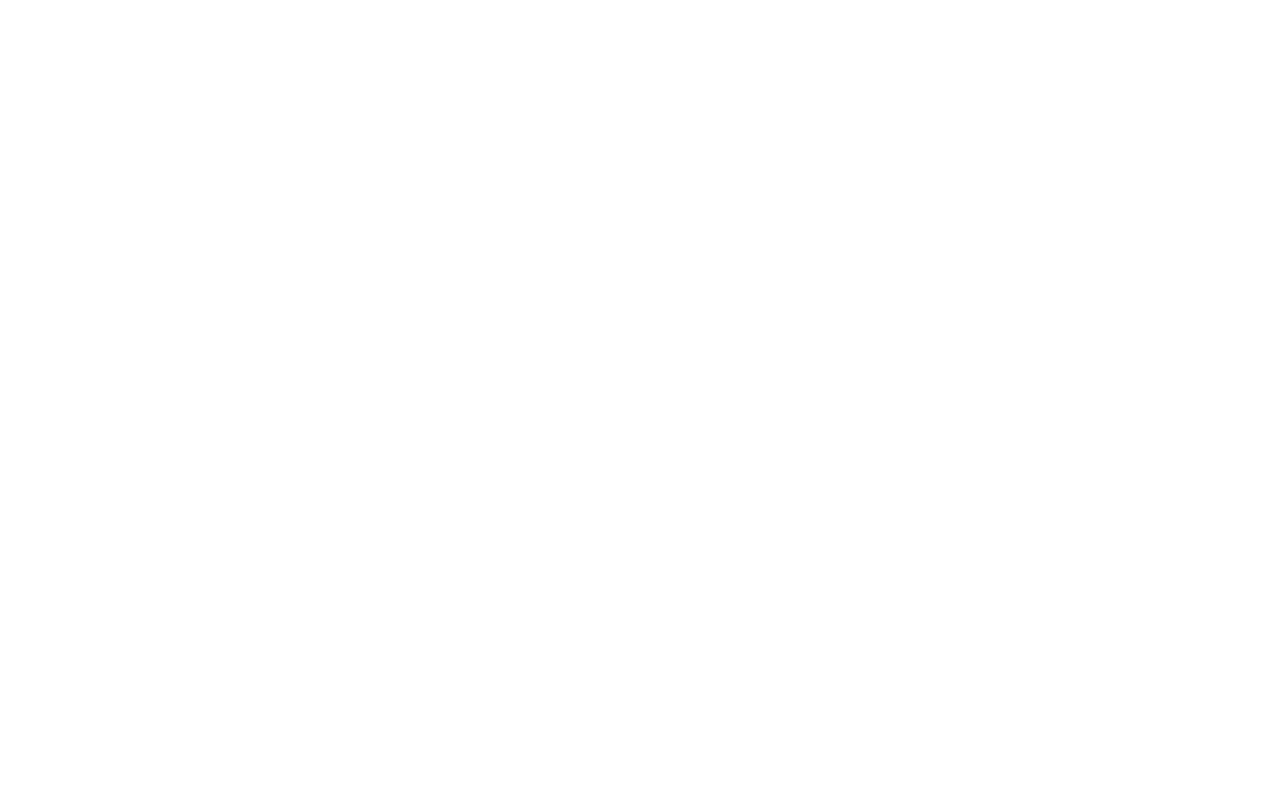
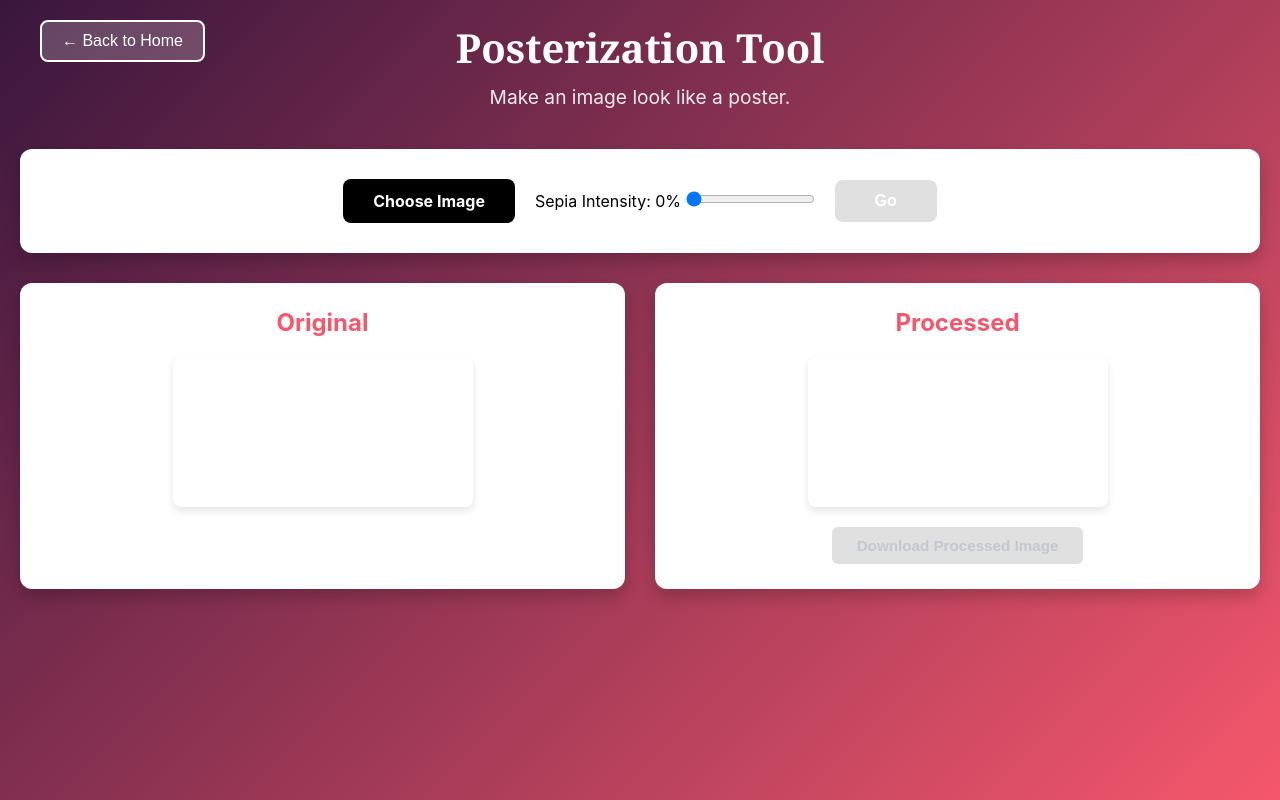
Before and after one commit to Solarific/ImageProcessor, a React (Create React App) app: page /sepia in a window 1280 px wide. Before the commit this address had no page. Built offline with nearby package versions, Linux system fonts and the light colour scheme.

Commit message:
Implemented sepia filter

```diff
--- a/src/App.js
+++ b/src/App.js
@@ -7,6 +7,7 @@
 import Contrast from './pages/Contrast';
 import Brightness from './pages/Brightness';
 import Posterize from './pages/Posterize';
+import Sepia from './pages/Sepia';
 
 import './App.css';
 import Sharpening from './pages/Sharpening';
@@ -24,6 +25,7 @@
           <Route path="/Sharpening" element={<Sharpening />} />
           <Route path="/Contrast" element={<Contrast />} />
           <Route path="/posterize" element={<Posterize />} />
+          <Route path="/sepia" element={<Sepia />} />
         </Routes>
       </div>
     </Router>
--- a/src/pages/Home.js
+++ b/src/pages/Home.js
@@ -62,6 +62,13 @@
             <div className="tool-icon">🌓</div>
             <h3>Posterize</h3>
             <p>Make an image into a poster.</p>
+            <button className="tool-button">Open Tool</button>
+          </div>
+
+                    <div className="tool-card" onClick={() => navigate('/sepia')}>
+            <div className="tool-icon">🌓</div>
+            <h3>Sepia</h3>
+            <p>Apply a sepia tone to an image</p>
             <button className="tool-button">Open Tool</button>
           </div>
         </div>
--- /dev/null
+++ b/src/pages/Sepia.css
@@ -0,0 +1,182 @@
+.sepia-container {
+    min-height: 100vh;
+    background: linear-gradient(135deg, #39163d 0%, #f5576c 100%);
+    padding: 20px;
+}
+
+.tool-header {
+    text-align: center;
+    color: white;
+    margin-bottom: 40px;
+    position: relative;
+}
+
+.back-button {
+    position: absolute;
+    left: 20px;
+    top: 0;
+    background: rgba(255, 255, 255, 0.2);
+    color: white;
+    border: 2px solid white;
+    padding: 10px 20px;
+    border-radius: 8px;
+    font-size: 1rem;
+    cursor: pointer;
+    transition: all 0.3s ease;
+}
+
+.back-button:hover {
+    background: rgba(255, 255, 255, 0.3);
+    transform: translateX(-5px);
+}
+
+.tool-header h1 {
+    font-size: 2.5rem;
+    margin-bottom: 10px;
+}
+
+.tool-header p {
+    font-size: 1.2rem;
+    opacity: 0.9;
+}
+
+.tool-content {
+    max-width: 1400px;
+    margin: 0 auto;
+}
+
+.sepia-container .upload-controls {
+    background: white;
+    padding: 30px;
+    border-radius: 12px;
+    box-shadow: 0 8px 16px rgba(0, 0, 0, 0.2);
+    margin-bottom: 30px;
+    display: flex;
+    flex-wrap: wrap;
+    gap: 20px;
+    align-items: center;
+    justify-content: center;
+}
+
+input[type="file"] {
+    display: none;
+}
+
+.sepia-container .upload-controls .custom-file-upload {
+    display: inline-block;
+    padding: 12px 30px;
+    cursor: pointer;
+    background: black;
+    color: white;
+    border-radius: 8px;
+    font-weight: bold;
+    font-size: 1rem;
+    transition: all 0.3s ease;
+}
+
+.custom-file-upload:hover {
+    transform: translateY(-2px);
+    box-shadow: 0 6px 12px rgba(240, 147, 251, 0.4);
+}
+
+.detection-controls {
+    display: flex;
+    gap: 15px;
+    align-items: center;
+    flex-wrap: wrap;
+}
+
+.detection-controls label {
+    font-weight: 600;
+    color: #333;
+    font-size: 1.1rem;
+}
+
+.detection-controls select {
+    padding: 10px 15px;
+    border: 2px solid #f093fb;
+    border-radius: 6px;
+    font-size: 1rem;
+    outline: none;
+    cursor: pointer;
+    background: white;
+}
+
+.go-button {
+    background: #10b981;
+    color: white;
+    border: none;
+    padding: 12px 40px;
+    border-radius: 8px;
+    font-size: 1rem;
+    font-weight: bold;
+    cursor: pointer;
+    transition: all 0.3s ease;
+}
+
+.go-button:hover {
+    background: #059669;
+    transform: scale(1.05);
+}
+
+.images-container {
+    display: grid;
+    grid-template-columns: repeat(auto-fit, minmax(400px, 1fr));
+    gap: 30px;
+}
+
+.image-box {
+    background: white;
+    padding: 25px;
+    border-radius: 12px;
+    box-shadow: 0 8px 16px rgba(0, 0, 0, 0.2);
+    text-align: center;
+}
+
+.image-box h3 {
+    color: #f5576c;
+    font-size: 1.5rem;
+    margin-bottom: 20px;
+}
+
+.image-box canvas {
+    display: block;
+    max-width: 100%;
+    height: auto;
+    border-radius: 8px;
+    margin: 0 auto 20px;
+    box-shadow: 0 4px 8px rgba(0, 0, 0, 0.1);
+}
+
+.download-button {
+    background: #f093fb;
+    color: white;
+    border: none;
+    padding: 10px 25px;
+    border-radius: 6px;
+    font-size: 0.95rem;
+    font-weight: 600;
+    cursor: pointer;
+    transition: all 0.3s ease;
+}
+
+.download-button:hover {
+    background: #f5576c;
+    transform: translateY(-2px);
+}
+
+@media (max-width: 768px) {
+    .back-button {
+        position: static;
+        margin-bottom: 20px;
+    }
+
+    .images-container {
+        grid-template-columns: 1fr;
+    }
+}
+
+.brightness-container {
+    min-height: 15%;
+    padding: 20px;
+}
--- a/src/pages/Posterize.js
+++ b/src/pages/Sepia.js
@@ -1,8 +1,8 @@
 import React, { useEffect, useRef, useState } from "react";
 import { useNavigate } from "react-router-dom";
-import "./Posterize.css";
+import "./Sepia.css";
 
-export default function Posterize() {
+export default function Sepia() {
     const navigate = useNavigate();
 
     const originalCanvasRef = useRef(null);
@@ -10,7 +10,7 @@
 
     const [imageSrc, setImageSrc] = useState(null);
     const [hasProcessed, setHasProcessed] = useState(false);
-    //const [brightenPct, setBrightenPct] = useState(0); // -100 to 100
+    const [sepiaPct, setSepiaPct] = useState(0); // 0-100
 
     const MAX_W = 800;
     const MAX_H = 600;
@@ -29,6 +29,16 @@
         ctx.drawImage(img, 0, 0, width, height);
     };
 
+       const clampSepia = (n) => {
+        if (Number.isNaN(n) || n < 1) return 1;
+        if (n > 100) return 100;
+        return n;
+    };
+
+        const handleSepiaInput = (e) => {
+        const v = clampSepia(parseInt(e.target.value, 10));
+        setSepiaPct(v);
+    };
 
     // ---------- Actions ----------
     const handleImageUpload = (e) => {
@@ -67,38 +77,25 @@
         const height = srcCanvas.height;
 
         const outData = new ImageData(width, height);
-        for (let i = 0, j = 0; i < srcData.data.length; i += 4, j++) {
-            // get brightness value
-            // r + g + b / 3
-            const brightness = (srcData.data[i] + srcData.data[i + 1] + srcData.data[i + 2]) / 3;
+        for (let i = 0; i < srcData.data.length; i += 4) {
+            const t = sepiaPct / 100;
+            const r = srcData.data[i];
+            const g = srcData.data[i + 1];
+            const b = srcData.data[i + 2];
 
-            if (brightness === 0) {
-                outData.data[i] = 0;
-                outData.data[i + 1] = 0;
-                outData.data[i + 2] = 0;
-            }
-            else if (brightness <= 92) {
-                outData.data[i] = 102;
-                outData.data[i + 1] = 0;
-                outData.data[i + 2] = 102;
-            }
-            else if (brightness <= 135) {
-                outData.data[i] = 0;
-                outData.data[i + 1] = 128;
-                outData.data[i + 2] = 255;
-            }
-            else if (brightness <= 180) {
-                outData.data[i] = 178;
-                outData.data[i + 1] = 255;
-                outData.data[i + 2] = 102;
-            }
-            else {
-                outData.data[i] = 255;
-                outData.data[i + 1] = 205;
-                outData.data[i + 2] = 205;
-            }
+        // Reference: https://stackoverflow.com/questions/1061093/how-is-a-sepia-tone-created
+            let or = 0.393 * r + 0.769 * g + 0.189 * b;
+            let og = 0.349 * r + 0.686 * g + 0.168 * b;
+            let ob = 0.272 * r + 0.534 * g + 0.131 * b;
+
+            or = Math.min(255, Math.max(0, or));
+            og = Math.min(255, Math.max(0, og));
+            ob = Math.min(255, Math.max(0, ob));
+            outData.data[i]     = r * (1-t) + or * t;
+            outData.data[i + 1] = g * (1-t) + og * t;
+            outData.data[i + 2] = b * (1-t) + ob * t;
             outData.data[i + 3] = 255;
-        }
+}
 
         dctx.putImageData(outData, 0, 0);
         setHasProcessed(true);
@@ -112,7 +109,7 @@
                 const url = URL.createObjectURL(blob);
                 const a = document.createElement("a");
                 a.href = url;
-                a.download = "brightened-image.png";
+                a.download = "sepia-image.png";
                 a.click();
                 URL.revokeObjectURL(url);
             });
@@ -120,7 +117,7 @@
             const url = canvas.toDataURL("image/png");
             const a = document.createElement("a");
             a.href = url;
-            a.download = "posterize-image.png";
+            a.download = "sepia-image.png";
             a.click();
         }
     };
@@ -146,7 +143,7 @@
     }, [imageSrc]);
 
     return (
-        <div className="posterize-container">
+        <div className="sepia-container">
             <header className="tool-header">
                 <button className="back-button" onClick={() => navigate("/")}>
                     ← Back to Home
@@ -166,6 +163,17 @@
                         accept="image/*"
                         onChange={handleImageUpload}
                     />
+                                                <div className="sepia-controls">
+                                <label htmlFor="sepia-input">Sepia Intensity: {sepiaPct}%  </label>
+                                <input
+                                    id="sepia-input"
+                                    type="range"
+                                    min="0"
+                                    max="100"
+                                    value={sepiaPct}
+                                    onChange={handleSepiaInput}
+                                />
+                            </div>
                     <button className="go-button" onClick={handleGo} disabled={!imageSrc}>
                         Go
                     </button>
```
